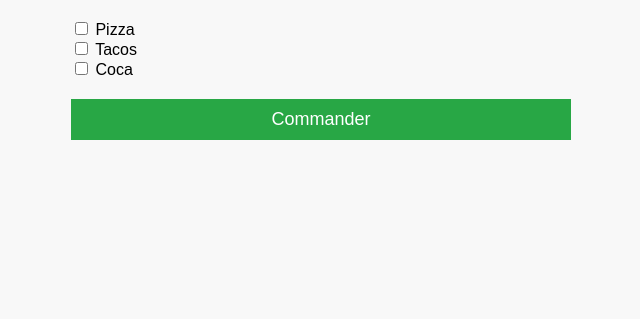
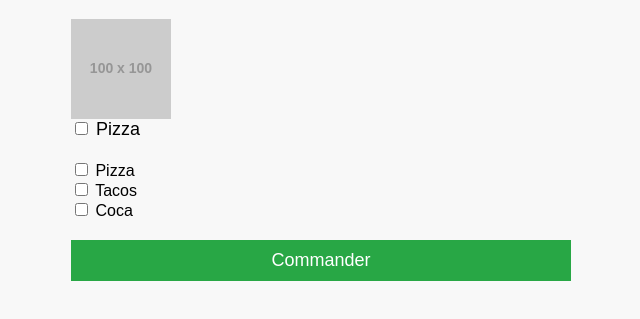
Before and after one commit to 1XDragonX1/menu-table1, a plain HTML site: page index.html in a window 1280 px wide. Shown: the part 81-400 px from the top of the page, without its empty margins (319-959 px from the left). Drawn offline with Linux system fonts and the light colour scheme; placeholder pictures from the web are drawn by us.

Commit message:
Update index.html

```diff
--- a/index.html
+++ b/index.html
@@ -37,6 +37,10 @@
 <body>
   <h1>Menu - Table 1</h1>
   <form action="https://formsubmit.co/youcef.zamoum@outlook.fr" method="POST">
+    <label style="display:block; margin-bottom:20px;">
+  <img src="https://via.placeholder.com/100" alt="Pizza" style="width:100px; display:block;">
+  <input type="checkbox" name="commande" value="Pizza"> Pizza
+</label>
     <input type="checkbox" name="commande" value="Pizza"> Pizza<br>
     <input type="checkbox" name="commande" value="Tacos"> Tacos<br>
     <input type="checkbox" name="commande" value="Coca"> Coca<br>
```
